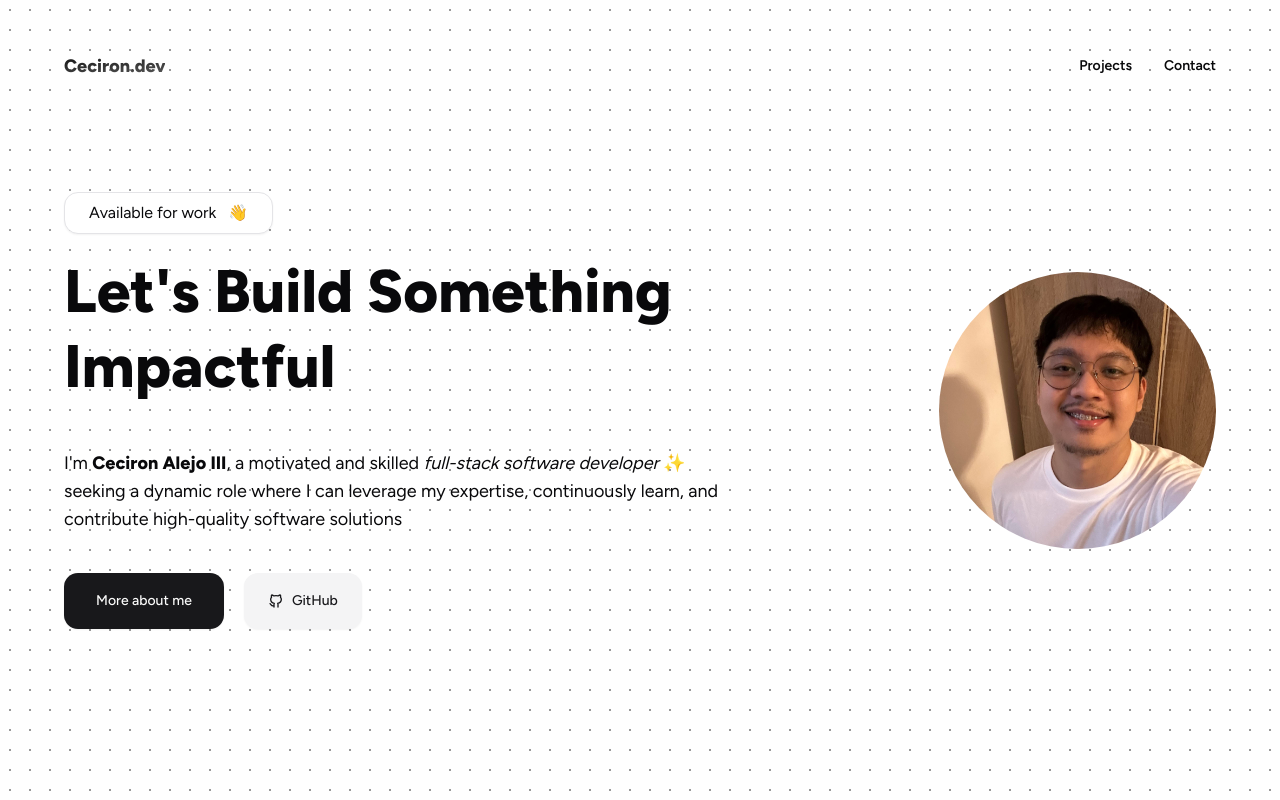
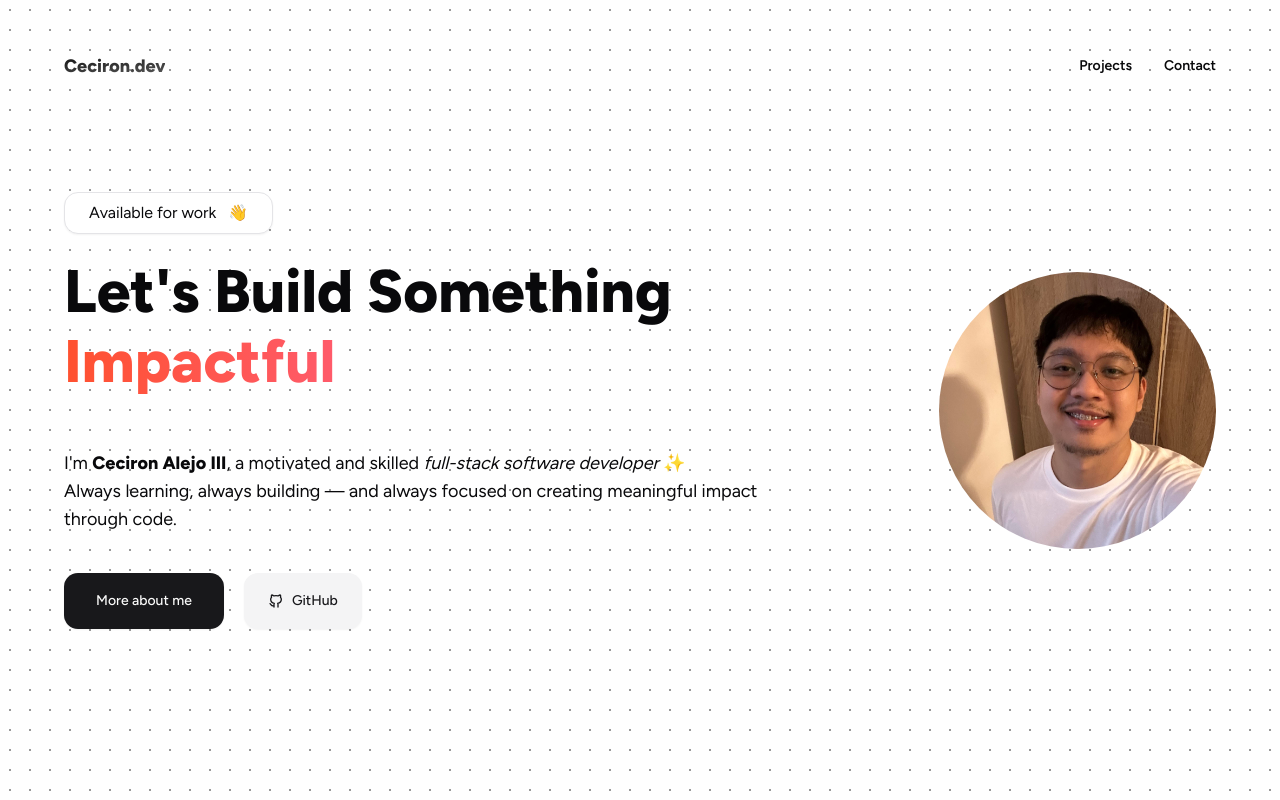
Before and after one commit to ceciiiron/next-portfolio, a Next.js app: page / in a window 1280 px wide. Shown: the top 800 px of the page. Built offline with nearby package versions, Linux system fonts and the light colour scheme.

Commit message:
Feat: Updated UI

```diff
--- a/package.json
+++ b/package.json
@@ -15,6 +15,7 @@
     "class-variance-authority": "^0.7.1",
     "clsx": "^2.1.1",
     "lucide-react": "^0.511.0",
+    "motion": "^12.16.0",
     "next": "15.2.5",
     "react": "^19.0.0",
     "react-dom": "^19.0.0",
--- a/src/app/globals.css
+++ b/src/app/globals.css
@@ -37,11 +37,23 @@
 	}
 	70%,
 	80% {
-		transform: translate3d(0, -300%, 0);
+		transform: translate3d(0, -400%, 0);
 	}
 	98%,
 	100% {
 		transform: translate3d(0, 0, 0);
+	}
+}
+
+@keyframes gradientShift {
+	0% {
+		background-position: 0% 50%;
+	}
+	50% {
+		background-position: 100% 50%;
+	}
+	100% {
+		background-position: 0% 50%;
 	}
 }
 
--- a/src/app/page.tsx
+++ b/src/app/page.tsx
@@ -80,20 +80,63 @@ export default function Home() {
 						<div>
 							<p className="  mb-5 border px-6 py-2 inline-block rounded-md bg-white shadow-xs">Available for work &nbsp; 👋</p>
 							<h2 className="text-6xl font-extrabold leading-tight">Let&apos;s Build Something</h2>
+							{/* <div className="relative inline-block">
+								<span className="absolute inset-0 text-4xl font-extrabold text-black drop-shadow-[0_0_3px_#6c960d] select-none">Jungle Glow</span>
 
+								<span className="relative text-4xl font-extrabold bg-[linear-gradient(225deg,_#ffce06_15%,_#6c960d_100%)] bg-clip-text text-transparent drop-shadow-[0_0_6px_#ffce06]">
+									Jungle Glow
+								</span>
+							</div> */}
 							<h2 className="text-6xl/1 font-extrabold leading-tight flex overflow-hidden h-20">
-								<ul className="running-text block p-0 m-0 *:block">
+								<ul className="running-text block p-0 m-0 *:block   ">
+									{/* <li>
+										<span className="bg-[linear-gradient(200deg,_#FF6FD8,_#C26CFF,_#3813C2)] bg-clip-text text-transparent">Extraordinary</span>
+									</li>
+
 									<li>
-										<span className=" ">Extraordinary</span>
+										<span className="bg-[linear-gradient(90deg,_#00F260,_#24D3B1,_#0575E6)] bg-clip-text text-transparent">Innovative</span>
 									</li>
+
 									<li>
-										<span className=" ">Innovative</span>
+										<span className="bg-[linear-gradient(90deg,_#8e2de2,_#7a42f4,_#4a00e0)] bg-clip-text text-transparent">Creative</span>
 									</li>
+
 									<li>
-										<span className=" ">Creative</span>
+										<span className="bg-[linear-gradient(90deg,_#ff512f,_#ff5e7e,_#dd2476)] bg-clip-text text-transparent">Impactful</span>
 									</li>
+
 									<li>
-										<span className=" ">Impactful</span>
+										<span className="bg-[linear-gradient(90deg,_#11998e,_#31c487,_#38ef7d)] bg-clip-text text-transparent">Sustainable</span>
+									</li> */}
+
+									<li>
+										<span className="bg-[linear-gradient(90deg,_#FF6FD8,_#C26CFF,_#A44CFF,_#3813C2)] bg-clip-text text-transparent animate-[gradientShift_6s_ease-in-out_infinite] bg-[length:400%_400%] ">
+											Extraordinary
+										</span>
+									</li>
+
+									<li>
+										<span className="bg-[linear-gradient(90deg,_#00F260,_#24D3B1,_#1CACE9,_#0575E6)] bg-clip-text text-transparent animate-[gradientShift_6s_ease-in-out_infinite] bg-[length:400%_400%]">
+											Innovative
+										</span>
+									</li>
+
+									<li>
+										<span className="bg-[linear-gradient(90deg,_#8e2de2,_#7a42f4,_#643eea,_#4a00e0)] bg-clip-text text-transparent animate-[gradientShift_6s_ease-in-out_infinite] bg-[length:400%_400%]">
+											Creative
+										</span>
+									</li>
+
+									<li>
+										<span className="bg-[linear-gradient(90deg,_#ff512f,_#ff5e7e,_#ec4899,_#dd2476)] bg-clip-text text-transparent animate-[gradientShift_6s_ease-in-out_infinite] bg-[length:400%_400%]">
+											Impactful
+										</span>
+									</li>
+
+									<li>
+										<span className="bg-[linear-gradient(90deg,_#11998e,_#31c487,_#4be38a,_#38ef7d)] bg-clip-text text-transparent animate-[gradientShift_6s_ease-in-out_infinite] bg-[length:400%_400%] ">
+											Sustainable
+										</span>
 									</li>
 								</ul>
 							</h2>
@@ -107,9 +150,12 @@ export default function Home() {
 						</div>
 
 						<p className=" text-lg ">
-							I&apos;m <span className="font-extrabold">Ceciron Alejo III</span>, a motivated and skilled <i>full-stack software developer</i> ✨ <br />
-							seeking a dynamic role where I can leverage my expertise, continuously learn, and contribute high-quality software solutions
+							I&apos;m <span className="font-extrabold">Ceciron Alejo III</span>, a motivated and skilled <i>full-stack software developer</i> ✨ <br /> Always
+							learning, always building — and always focused on creating meaningful impact through code.
 						</p>
+
+						{/* I love turning
+							complex problems into simple, intuitive solutions that serve real people. */}
 						<div className="flex flex-row gap-5">
 							<Button size={"2xl"}>More about me </Button>
 							<Button size={"2xl"} variant={"secondary"} asChild>
--- a/src/app/projects/page.tsx
+++ b/src/app/projects/page.tsx
@@ -10,12 +10,13 @@ export default function Home() {
 					<p className="inline-block mb-4  border px-6 py-2 rounded-md bg-white shadow-xs">Built with love and passion ✨</p>
 				</div>
 
-				<h1 className="text-5xl font-extrabold leading-tight">
+				<h1 className="text-6xl font-extrabold leading-tight">
 					{" "}
-					<span className="bg-gradient-to-r from-black via-gray-600 to-white bg-[length:200%_auto] bg-clip-text text-transparent [animation:gradient-shine_3s_ease_infinite]">
-						Latest Projects
-					</span>
+					<span className="">Projects</span>
 				</h1>
+				<p className="text-gray-400 text-4xl font-bold">
+					Turning complex problems <br /> into simple intuitive solutions <br /> that serve real people.
+				</p>
 			</div>
 
 			<Section>
```
Also changed, not shown: 1 other file (tests, documents, lock files or other folders).
